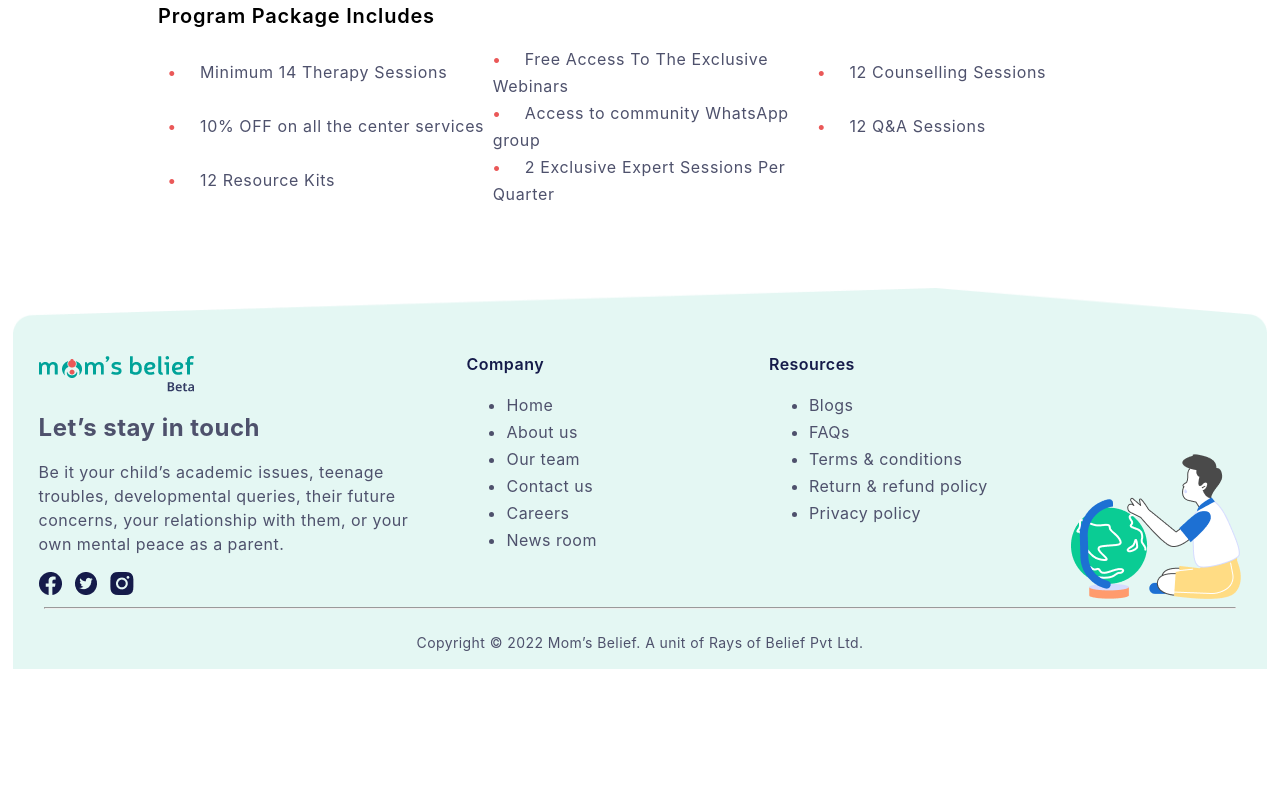
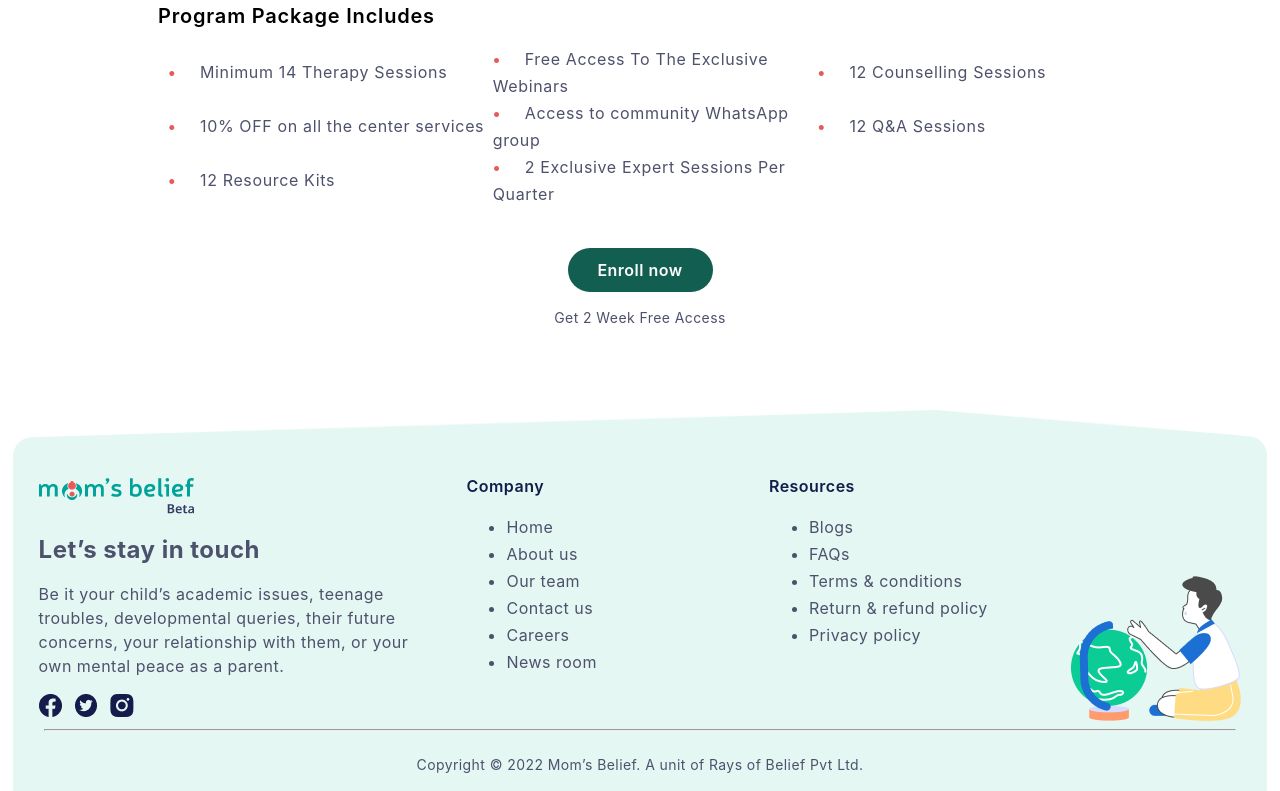
Before and after one commit to ashwani471/moms-belief, a plain HTML site: page index.html in a window 1280 px wide. Shown: the part 2973-3764 px from the top of the page. Before the commit the page ends 3642 px from the top, so only its background shows below. Drawn offline with Linux system fonts and the light colour scheme; files whose address does not match are found by name; a web font is replaced by a local one.

Commit message:
final commit

```diff
--- a/index.html
+++ b/index.html
@@ -201,6 +201,10 @@
                 </ul>
             </div>
         </div>
+        <div class="enroll-div">
+            <button class="enroll">Enroll now</button>
+            <p class="enroll-para">Get 2 Week Free Access</p>
+        </div>
     </section>
 
     <footer>
--- a/style.css
+++ b/style.css
@@ -629,10 +629,62 @@ input , label{
     color: #151B4A;
 }
 
+.enroll-div{
+    text-align: center;
+}
+
+.enroll{
+    /* display: flex;
+    flex-direction: row;
+    justify-content: center;
+    align-items: center; */
+    /* padding: 10px 30px; */
+    /* gap: 10px; */
+
+    width: 145px;
+    height: 44px;
+    border: none;
+    background: #125E50;
+    border-radius: 60px;
+    font-family: 'Inter';
+    font-style: normal;
+    font-weight: 600;
+    font-size: 16px;
+    line-height: 24px;
+    /* identical to box height, or 150% */
+
+    /* display: flex; */
+    /* align-items: center; */
+    text-align: center;
+    letter-spacing: 0.03em;
+
+    /* Light/Greyscale/White */
+
+    color: #FFFFFF;
+
+}
+
+.enroll-div p{
+    font-family: 'Inter';
+    font-style: normal;
+    font-weight: 400;
+    font-size: 14px;
+    line-height: 24px;
+/* identical to box height, or 171% */
+
+/* display: flex; */
+/* align-items: center; */
+/* text-align: center; */
+letter-spacing: 0.03em;
+
+color: #4E516C;
+}
+
 .benefits{
    width: 80%;
    margin: 0 auto;
    text-align: start;
+   margin-bottom: 40px;
 }
 
 .benefits .benefit-head{
```
